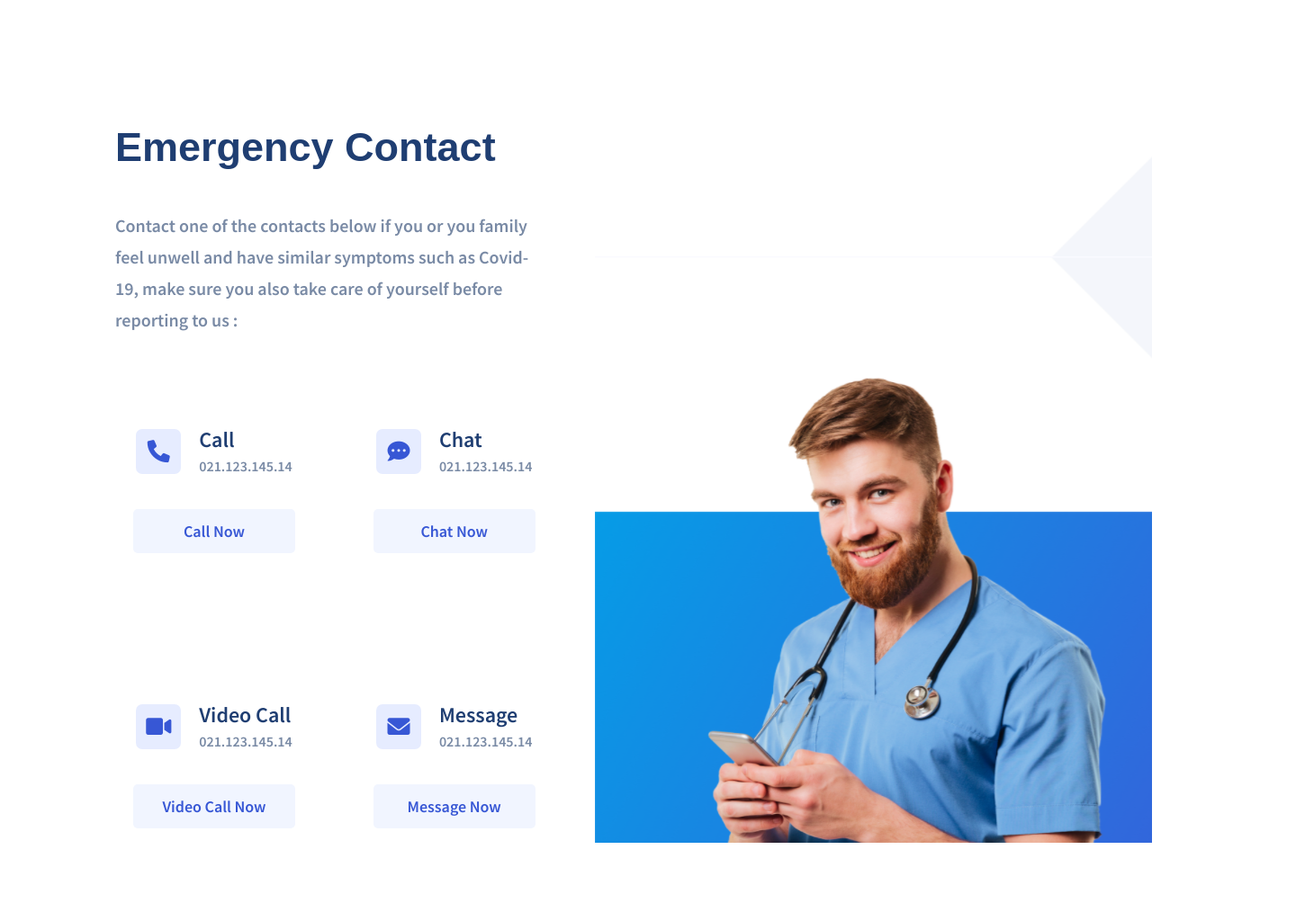
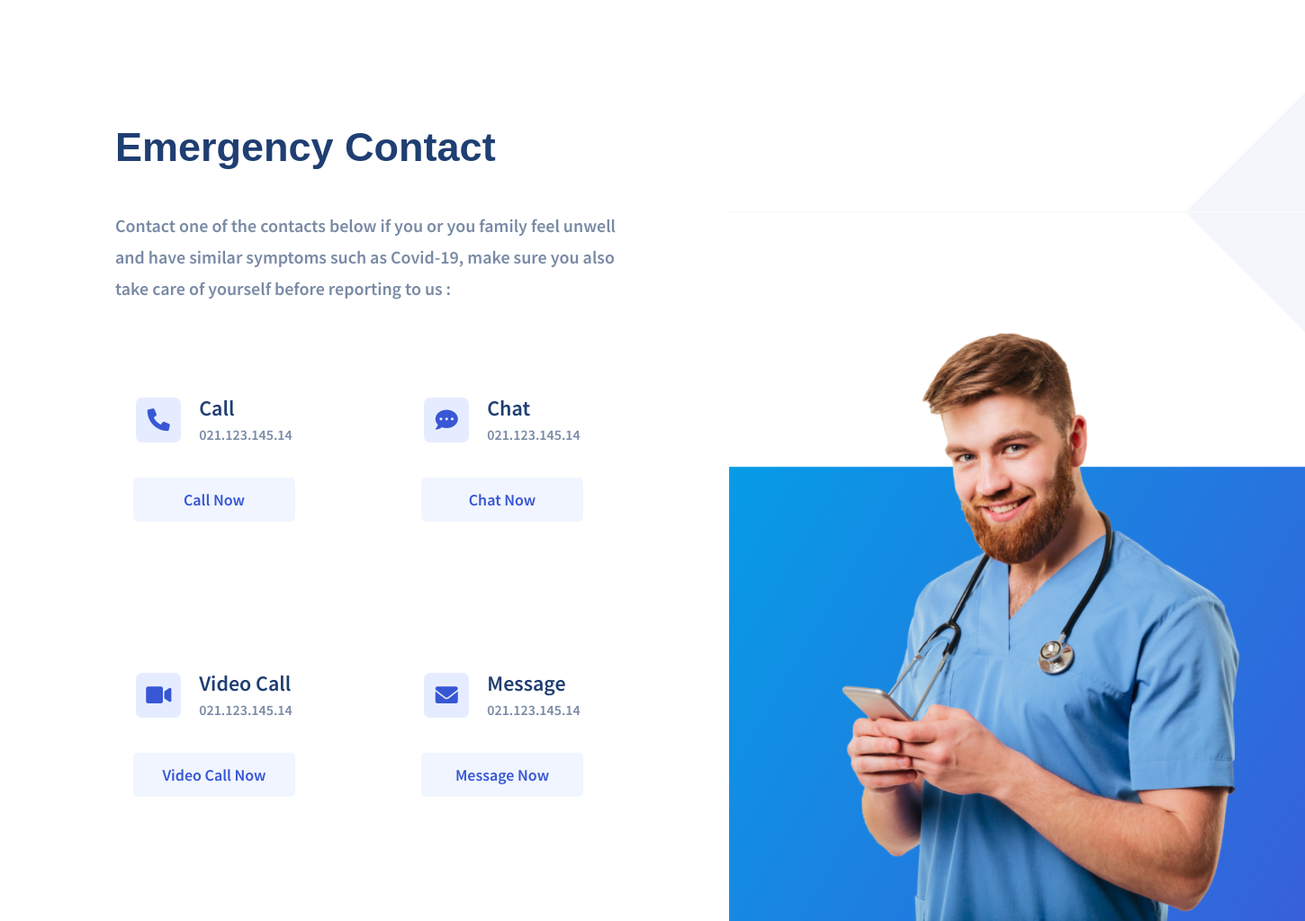
Before and after one commit to antoni-codes/LaunchX-Semana_3-Katas-EmmanuelAHernandezP, a plain HTML site: page index.html in a window 1280 px wide. Shown: the part 3075-4099 px from the top of the page at 90% size, 1450 px wide, since content can reach past the window. Drawn offline with Linux system fonts and the light colour scheme.

Commit message:
Ajustes Imagen

```diff
--- a/src/style.css
+++ b/src/style.css
@@ -577,7 +577,7 @@ section.prep__section {
 section.contact__container {
     padding: 5rem 0;
     display: flex;
-
+    position: relative;
 }
 
 .contact__content--wrapper {
@@ -656,11 +656,14 @@ section.contact__container {
 
 .contact__image--wrapper {
     width            : 50%;
-    height           : 100vh;
+    height           : 130vh;
     background       : url(../assets/img/contact.png);
     background-repeat: no-repeat;
     background-size  : auto;
     padding-left     : 40%;
+    position: absolute;
+    right: -17rem;
+    top: 0;
 }
 
 /*----------  END SUBSECTION | CONTACT   ----------*/
```
Also changed, not shown: 1 other file.
